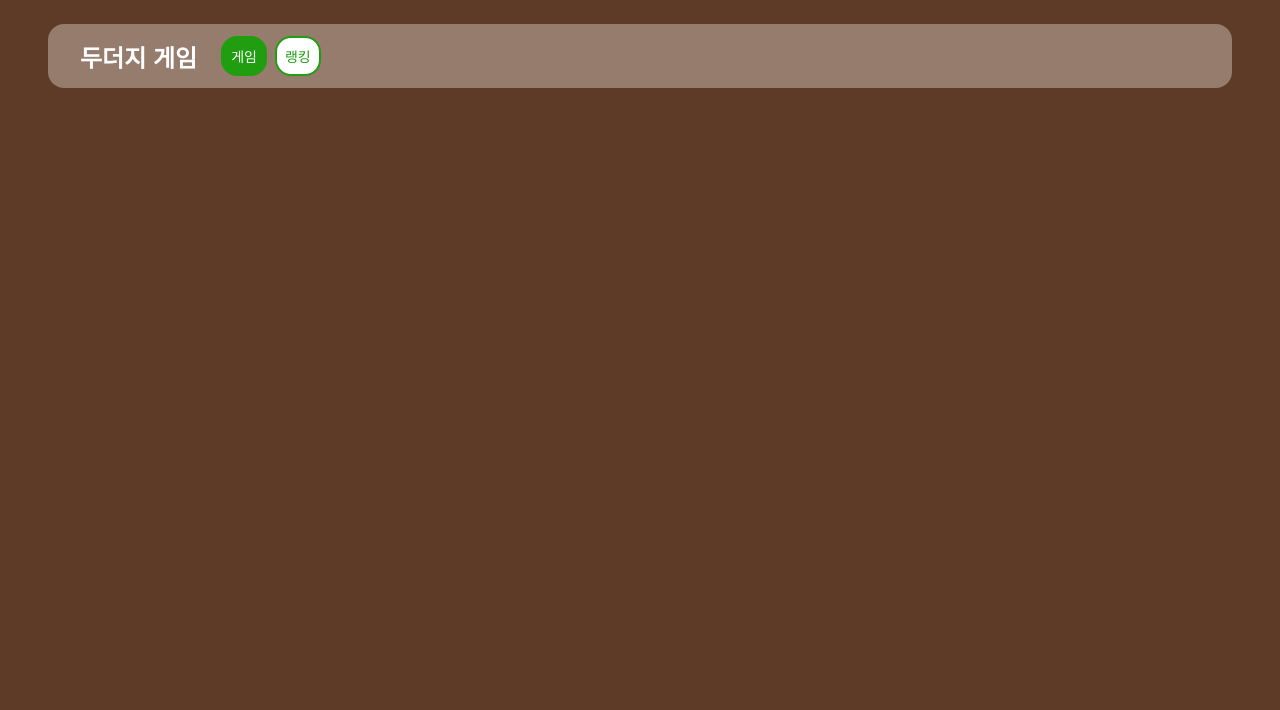
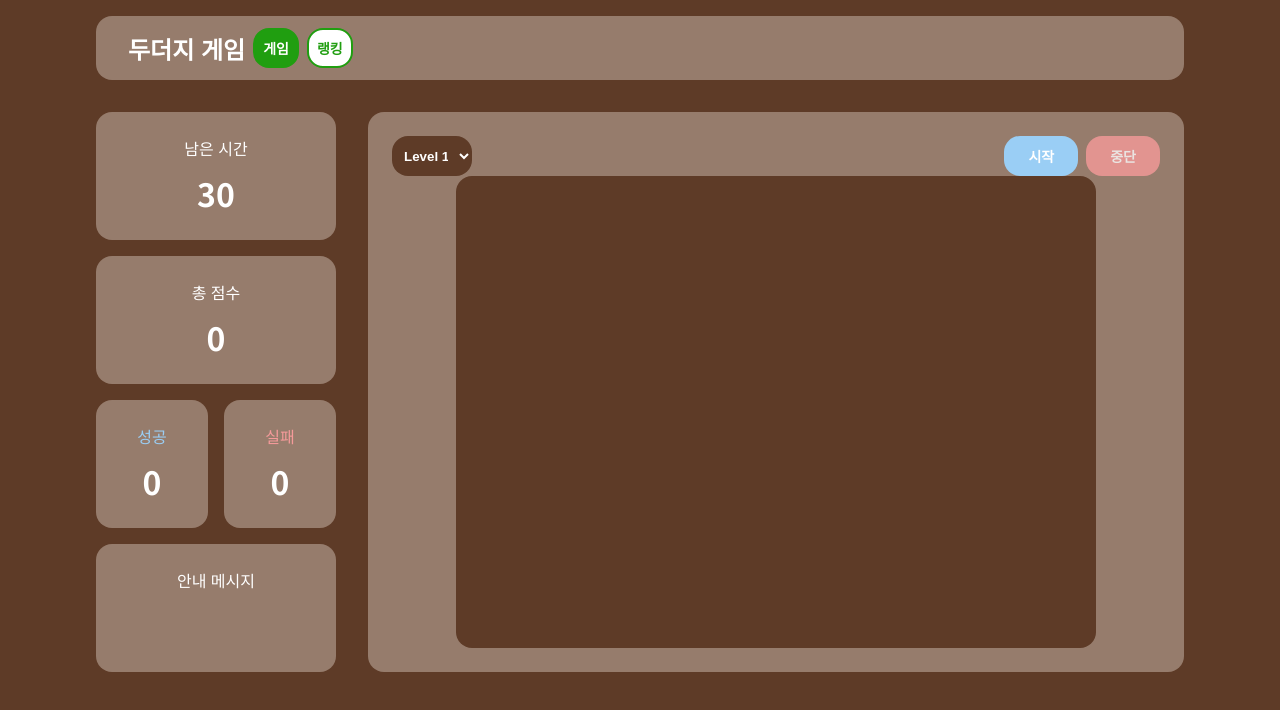
Before and after one commit to 38-lets-sopt-web/HyewonLee, a React (Vite) app in the folder Week3/Homework/my-app/: page / in a window 1280 px wide. Shown: the top 710 px of the page. Built offline with nearby package versions, Linux system fonts and the light colour scheme.

Commit message:
style: 기본 스타일 구조 및 초기 css 적용

```diff
--- a/Week3/Homework/my-app/src/App.jsx
+++ b/Week3/Homework/my-app/src/App.jsx
@@ -2,27 +2,32 @@ import { Global, css } from "@emotion/react";
 import { font, color } from "./styles/tokens";
 import Header from "./components/Header";
 import { useState } from "react";
-import GamePage from "./components/GamePage";
-import RankPage from "./components/RankPage";
+import GameTab from "./components/GameTab";
+import RankTab from "./components/RankTab";
+import styled from "@emotion/styled";
 
 function App() {
   const [activeTab, setActiveTab] = useState("game");
   return (
     <>
+      {/* Global */}
       <Global
         styles={css`
           * {
             margin: 0;
-            padding: 0.5rem 1rem;
+            padding: 0;
             box-sizing: border-box;
           }
+          /* 기본 스타일 */
           body {
             font-family: ${font.primary};
             font-weight: ${font.regular};
             font-size: ${font.baseSize};
             background-color: ${color.bg};
             color: white;
+            overflow: hidden;
           }
+          /* 버튼 기본 스타일 */
           button {
             border: none;
             outline: none;
@@ -30,13 +35,34 @@ function App() {
             padding: 0.5rem;
             cursor: pointer;
             font: inherit;
+            font-weight: ${font.bold};
+            font-size: ${font.small};
+          }
+          /* 공통 카드 스타일 */
+          section {
+            display: flex;
+            flex-direction: column;
+            width: 15rem;
+            height: 8rem;
+            background-color: ${color.lightbrown};
+            border-radius: 1rem;
+            align-items: center;
+            justify-content: space-between;
+            padding: 1.5rem;
           }
         `}
       />
-      <Header activeTab={activeTab} setActiveTab={setActiveTab} />
-      {activeTab === "game" ? <GamePage /> : <RankPage />}
+      <AppWrapper>
+        <Header activeTab={activeTab} setActiveTab={setActiveTab} />
+        {activeTab === "game" ? <GameTab /> : <RankTab />}
+      </AppWrapper>
     </>
   );
 }
 
+// 전체 패딩
+const AppWrapper = styled.div`
+  padding: 1rem 6rem;
+`;
+
 export default App;
--- /dev/null
+++ b/Week3/Homework/my-app/src/components/GameBoard.jsx
@@ -0,0 +1,70 @@
+import styled from "@emotion/styled";
+import { color, font } from "../styles/tokens";
+
+export default function GameBoard({ isPlaying, setIsPlaying, level, setLevel }) {
+  return (
+    <GameBoardWrapper>
+      {/* Game 헤더 */}
+      <GameHeader>
+        <Level value={level} onChange={(e) => setLevel(e.target.value)}>
+          <option value="Lv1">Level 1</option>
+          <option value="Lv2">Level 2</option>
+          <option value="Lv3">Level 3</option>
+        </Level>
+        <BtnRow>
+          <GameBtn isPlaying={false} isActive={!isPlaying} onClick={() => setIsPlaying(true)}>
+            시작
+          </GameBtn>
+          <GameBtn isPlaying={true} isActive={isPlaying} onClick={() => setIsPlaying(false)}>
+            중단
+          </GameBtn>
+        </BtnRow>
+      </GameHeader>
+      {/* Game 공간 */}
+      <GameGrid></GameGrid>
+    </GameBoardWrapper>
+  );
+}
+
+const GameBoardWrapper = styled.section`
+  width: 70rem;
+  height: 35rem;
+`;
+
+const GameHeader = styled.div`
+  display: flex;
+  width: 100%;
+  justify-content: space-between;
+`;
+
+const Level = styled.select`
+  width: 5rem;
+  height: 2.5rem;
+  border: none;
+  border-radius: 1rem;
+  padding: 0.5rem;
+  background-color: ${color.bg};
+  color: white;
+  font-weight: ${font.bold};
+  cursor: pointer;
+`;
+
+const BtnRow = styled.div`
+  display: flex;
+  gap: 0.5rem;
+`;
+
+const GameBtn = styled.button`
+  padding: 0.5rem 1.5rem;
+  background-color: ${({ isPlaying }) => (isPlaying ? color.red : color.blue)};
+  color: white;
+  opacity: ${({ isActive }) => (isActive ? 1 : 0.8)};
+  border-radius: 1rem;
+`;
+
+const GameGrid = styled.div`
+  width: 40rem;
+  height: 30rem;
+  background-color: ${color.bg};
+  border-radius: 1rem;
+`;
--- a/Week3/Homework/my-app/src/components/GamePage.jsx
+++ /dev/null
@@ -1,3 +0,0 @@
-export default function GamePage() {
-  return <></>;
-}
--- /dev/null
+++ b/Week3/Homework/my-app/src/components/GameTab.jsx
@@ -0,0 +1,41 @@
+import styled from "@emotion/styled";
+import { useState } from "react";
+import Score from "./Score";
+import Time from "./Time";
+import Result from "./Result";
+import InfoMessage from "./InfoMessage";
+import GameBoard from "./GameBoard";
+
+export default function GameTab() {
+  const [isPlaying, setIsPlaying] = useState(false);
+  const [level, setLevel] = useState("Lv1");
+
+  return (
+    <GameTabWrapper>
+      <GameTabCol>
+        <Time />
+        <Score />
+        <Result />
+        <InfoMessage />
+      </GameTabCol>
+      <GameBoard
+        isPlaying={isPlaying}
+        setIsPlaying={setIsPlaying}
+        level={level}
+        setLevel={setLevel}
+      />
+    </GameTabWrapper>
+  );
+}
+
+const GameTabWrapper = styled.div`
+  display: flex;
+  padding: 2rem 0;
+  gap: 2rem;
+`;
+
+const GameTabCol = styled.div`
+  display: flex;
+  flex-direction: column;
+  gap: 1rem;
+`;
--- a/Week3/Homework/my-app/src/components/Header.jsx
+++ b/Week3/Homework/my-app/src/components/Header.jsx
@@ -1,11 +1,12 @@
 import styled from "@emotion/styled";
-import { font, color } from "../styles/tokens";
+import { color } from "../styles/tokens";
 
 export default function Header({ activeTab, setActiveTab }) {
   return (
     <HeaderWrapper>
       <Title>두더지 게임</Title>
       <>
+        {/* 탭 버튼 */}
         <TabButton isActive={activeTab === "game"} onClick={() => setActiveTab("game")}>
           게임
         </TabButton>
@@ -19,6 +20,7 @@ export default function Header({ activeTab, setActiveTab }) {
 
 const HeaderWrapper = styled.header`
   background-color: ${color.lightbrown};
+  padding: 0.5rem 2rem;
   height: 4rem;
   display: flex;
   align-items: center;
@@ -28,12 +30,11 @@ const HeaderWrapper = styled.header`
 
 const Title = styled.h2``;
 
+// 게임/랭킹 탭 전환
 const TabButton = styled.button`
   border: 2px solid ${color.green};
   background-color: ${({ isActive }) => (isActive ? color.green : "white")};
   border-radius: 1rem;
   cursor: pointer;
   color: ${({ isActive }) => (isActive ? "white" : color.green)};
-  font-weight: ${font.medium};
-  font-size: ${font.small};
 `;
--- /dev/null
+++ b/Week3/Homework/my-app/src/components/InfoMessage.jsx
@@ -0,0 +1,10 @@
+// import styled from "@emotion/styled";
+
+export default function InfoMessage() {
+  return (
+    <section>
+      <p>안내 메시지</p>
+      <p></p>
+    </section>
+  );
+}
--- a/Week3/Homework/my-app/src/components/RankPage.jsx
+++ /dev/null
@@ -1,3 +0,0 @@
-export default function RankPage() {
-  return <></>;
-}
--- /dev/null
+++ b/Week3/Homework/my-app/src/components/RankTab.jsx
@@ -0,0 +1,66 @@
+import styled from "@emotion/styled";
+import { font, color } from "../styles/tokens";
+
+export default function RankTab() {
+  return (
+    <RankTabWrapper>
+      <RankBoard>
+        {/* Ranking 헤더 */}
+        <RankHeader>
+          <h2>랭킹 보드</h2>
+          <ResetBtn>기록 초기화</ResetBtn>
+        </RankHeader>
+        {/* Ranking 표 */}
+        <RankTable>
+          <thead>
+            <tr>
+              <th>순위</th>
+              <th>레벨</th>
+              <th>점수</th>
+              <th>기록 시각</th>
+            </tr>
+          </thead>
+          <tbody>{/* 데이터 불러오기 */}</tbody>
+        </RankTable>
+      </RankBoard>
+    </RankTabWrapper>
+  );
+}
+
+const RankTabWrapper = styled.div`
+  display: flex;
+  padding: 2rem 0;
+`;
+
+const RankBoard = styled.section`
+  width: 100%;
+  height: 35rem;
+  padding: 1rem 2rem;
+  justify-content: unset;
+  gap: 1rem;
+`;
+
+const RankHeader = styled.div`
+  display: flex;
+  width: 100%;
+  justify-content: space-between;
+`;
+
+const ResetBtn = styled.button`
+  background-color: ${color.red};
+  padding: 0.5rem 1.5rem;
+  color: white;
+  border-radius: 1rem;
+`;
+
+const RankTable = styled.table`
+  width: 100%;
+  border-collapse: collapse;
+  thead {
+    background-color: ${color.bg};
+  }
+  th {
+    padding: 0.5rem;
+    font-size: ${font.small};
+  }
+`;
--- /dev/null
+++ b/Week3/Homework/my-app/src/components/Result.tsx
@@ -0,0 +1,40 @@
+import styled from "@emotion/styled";
+import { font, color } from "../styles/tokens";
+
+export default function Result() {
+  return (
+    <ResultWrapper>
+      <ResultCard>
+        <SuccessLabel>성공</SuccessLabel>
+        <ResultValue>0</ResultValue>
+      </ResultCard>
+      <ResultCard>
+        <FailLabel>실패</FailLabel>
+        <ResultValue>0</ResultValue>
+      </ResultCard>
+    </ResultWrapper>
+  );
+}
+
+const ResultWrapper = styled.div`
+  display: flex;
+  gap: 1rem;
+`;
+
+const ResultCard = styled.section`
+  width: 7rem;
+  height: 8rem;
+`;
+
+const SuccessLabel = styled.p`
+  color: ${color.blue};
+`;
+
+const FailLabel = styled.p`
+  color: ${color.red};
+`;
+
+const ResultValue = styled.p`
+  font-size: 2rem;
+  font-weight: ${font.bold};
+`;
--- /dev/null
+++ b/Week3/Homework/my-app/src/components/Score.jsx
@@ -0,0 +1,16 @@
+import styled from "@emotion/styled";
+import { font } from "../styles/tokens";
+
+export default function Score() {
+  return (
+    <section>
+      <p>총 점수</p>
+      <ScoreValue>0</ScoreValue>
+    </section>
+  );
+}
+
+const ScoreValue = styled.p`
+  font-size: 2rem;
+  font-weight: ${font.bold};
+`;
--- /dev/null
+++ b/Week3/Homework/my-app/src/components/Time.jsx
@@ -0,0 +1,16 @@
+import styled from "@emotion/styled";
+import { font } from "../styles/tokens";
+
+export default function Time() {
+  return (
+    <section>
+      <p>남은 시간</p>
+      <TimeValue>30</TimeValue>
+    </section>
+  );
+}
+
+const TimeValue = styled.p`
+  font-size: 2rem;
+  font-weight: ${font.bold};
+`;
--- a/Week3/Homework/my-app/src/styles/tokens.js
+++ b/Week3/Homework/my-app/src/styles/tokens.js
@@ -17,4 +17,6 @@ export const color = {
   bg: "#5e3b27",
   lightbrown: "#967c6c",
   green: "#209e10",
+  blue: "#9acef5",
+  red: "#f59a9a",
 };
```
